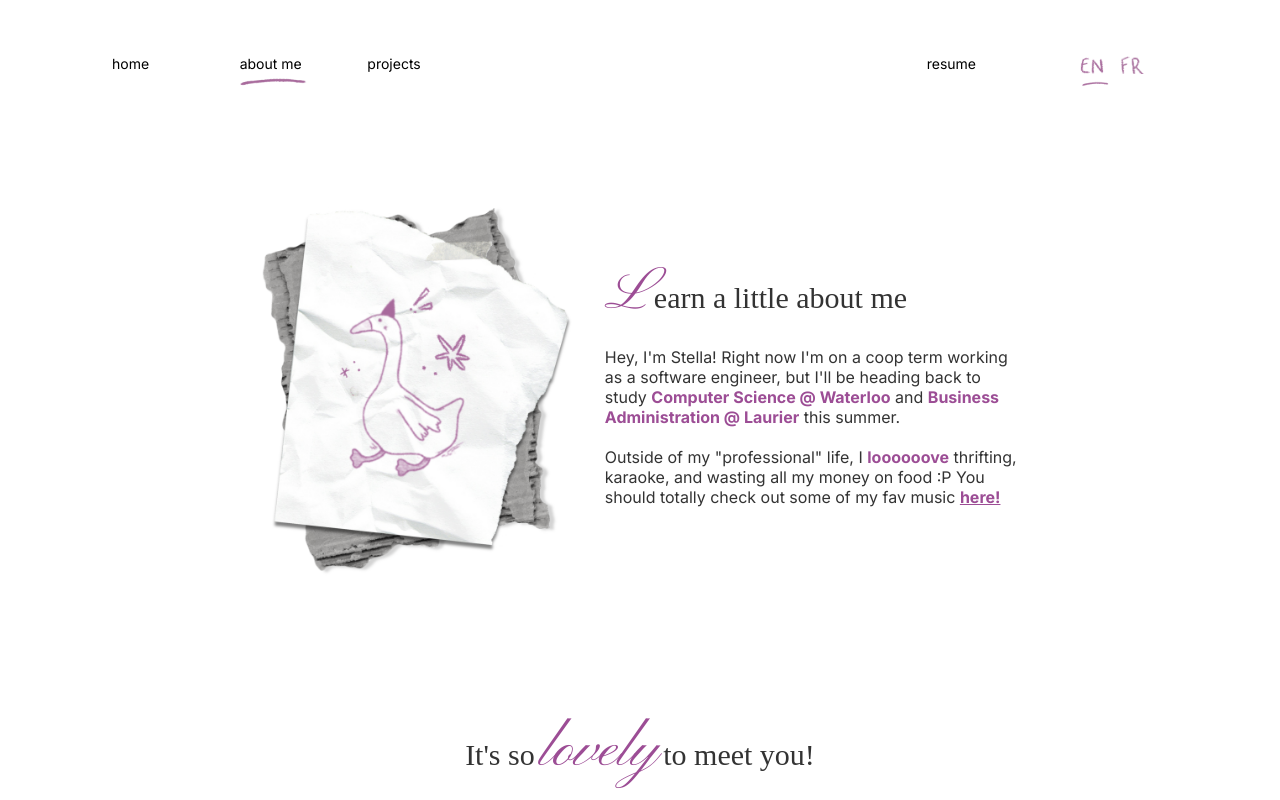
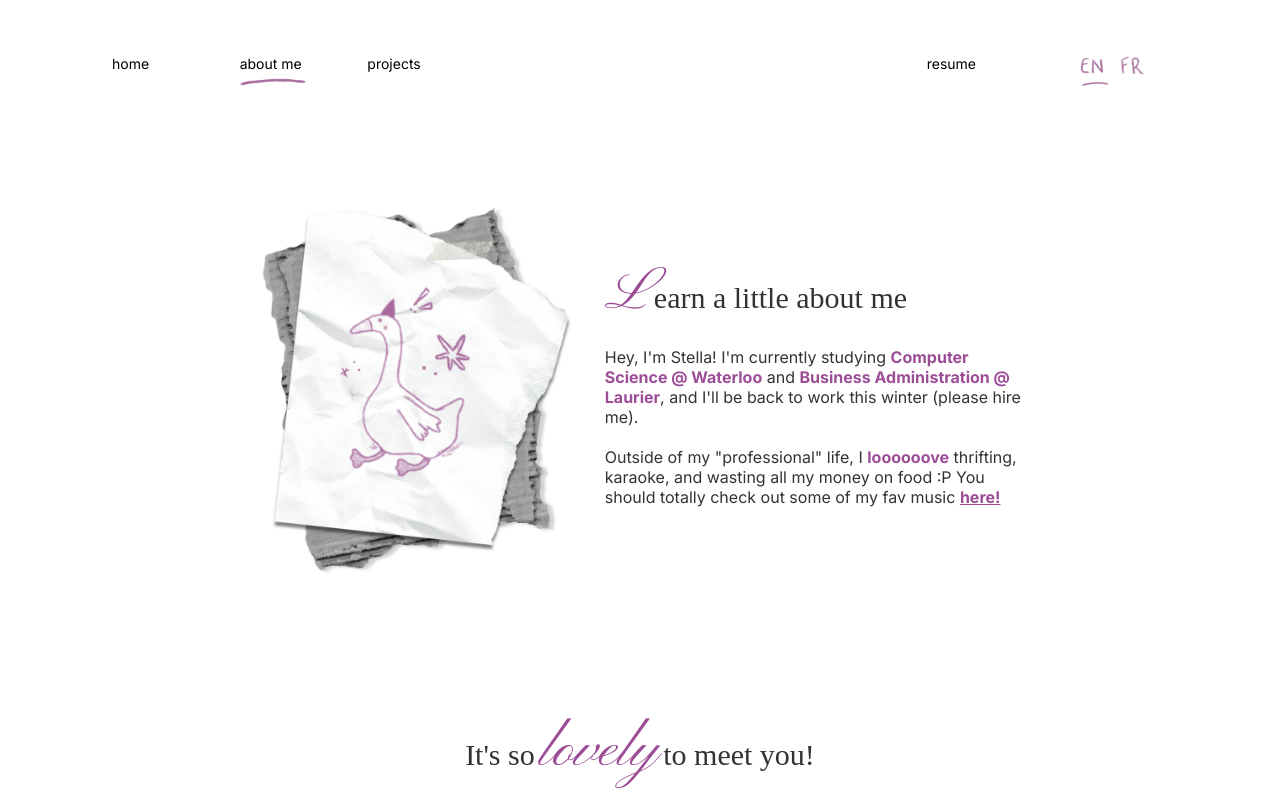
Before and after one commit to stelladeloreyy/personal-website, a React (Create React App) app: page /about in a window 1280 px wide. Shown: the top 800 px of the page. Built offline with nearby package versions, Linux system fonts and the light colour scheme; a web font is replaced by a local one.

Commit message:
Updated 'currently' text in About section

```diff
--- a/src/pages/about/About.jsx
+++ b/src/pages/about/About.jsx
@@ -28,8 +28,7 @@ const ContactMe = ({ lang, setLang }) => {
                             </div>
                             <div className="intro-body fr">
                                 <p>
-                                    Salut, je m'appelle Stella ! En ce moment, je travaille comme stagiaire
-                                    développeuse, mais je retournerai cet été étudier <b>l'Informatique @ Waterloo</b> et <b>l'Administration des affaires @ Laurier</b>.
+                                    Salut, je m'appelle Stella ! En ce moment, j'étude <b>l'Informatique @ Waterloo</b> et <b>l'Administration des affaires @ Laurier</b>, mais je retournerai au travaille cet hiver (embauchez-moi s'il vous plaît).
                                     <br /><br />
                                     En dehors de ma vie "professionnelle", <b>j'adooooooore</b> chiner, le karaoké
                                     et dépenser tout mon argent en nourriture :P Tu devrais vraiment écouter
@@ -46,8 +45,7 @@ const ContactMe = ({ lang, setLang }) => {
                             </div>
                             <div className="intro-body en">
                                 <p>
-                                    Hey, I'm Stella! Right now I'm on a coop term working as a software
-                                    engineer, but I'll be heading back to study <b>Computer Science @ Waterloo</b> and <b>Business Administration @ Laurier</b> this summer.
+                                    Hey, I'm Stella! I'm currently studying <b>Computer Science @ Waterloo</b> and <b>Business Administration @ Laurier</b>, and I'll be back to work this winter (please hire me).
                                     <br /><br />
                                     Outside of my "professional" life, I <b>loooooove</b> thrifting, karaoke, and
                                     wasting all my money on food :P You should totally check out some of my
```
